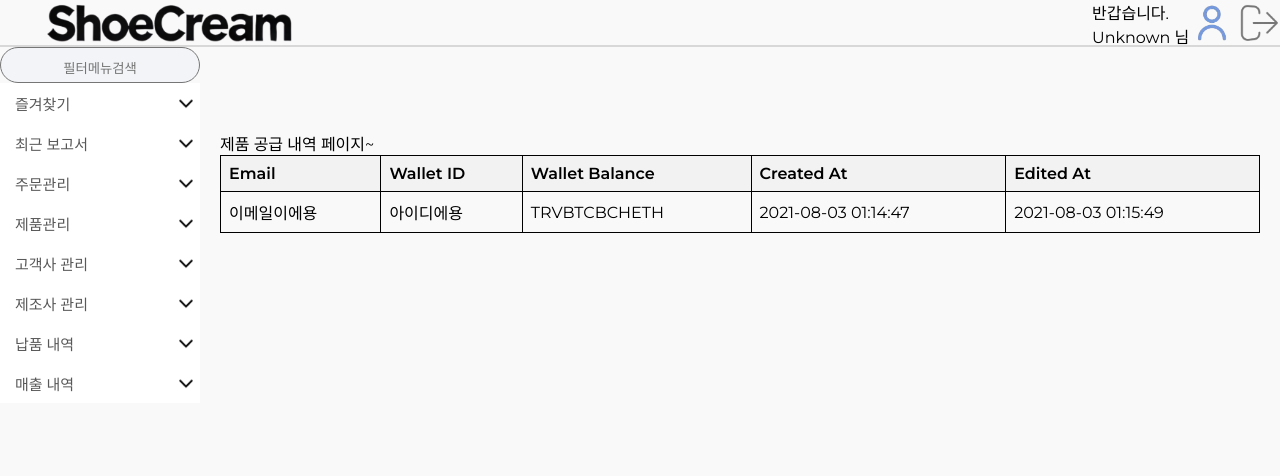
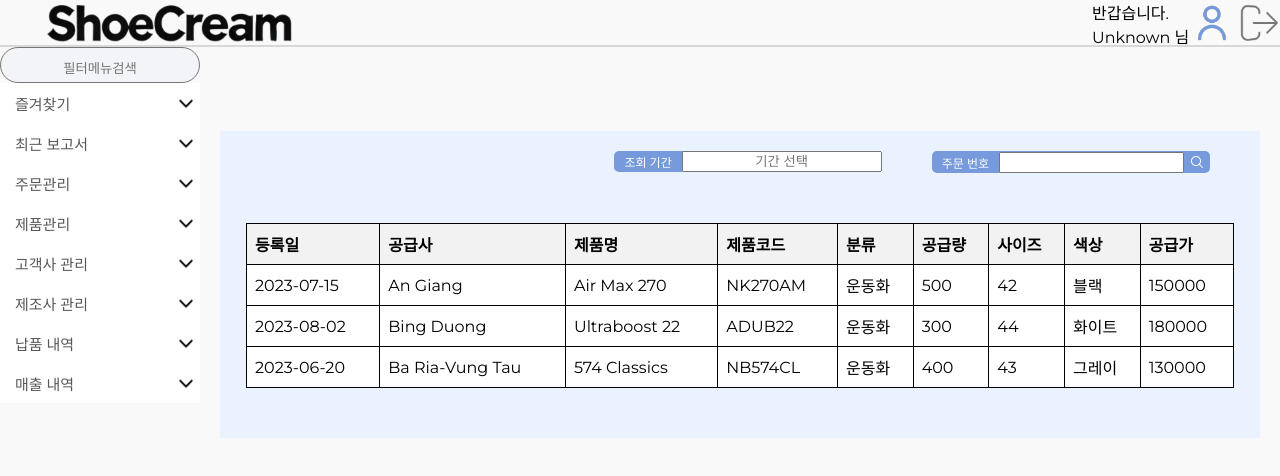
Before and after one commit to shoe-cream/shoecream-frontend, a React (Create React App) app: page /manufacture-history in a window 1280 px wide. Shown: the top 476 px of the page. Built offline with nearby package versions, Linux system fonts and the light colour scheme.

Commit message:
feat ManufactureHistory(#23)

```diff
--- a/package.json
+++ b/package.json
@@ -7,6 +7,7 @@
     "@testing-library/react": "^13.4.0",
     "@testing-library/user-event": "^13.5.0",
     "react": "^18.3.1",
+    "react-datepicker": "^7.3.0",
     "react-dom": "^18.3.1",
     "react-router-dom": "6.26.1",
     "react-scripts": "5.0.1",
--- a/src/components/Table/ReactTable.css
+++ b/src/components/Table/ReactTable.css
@@ -1,6 +1,9 @@
 table {
-    width: 100%;
+    width: 95%;
+    margin-top: 50px;
+    margin-bottom: 50px;
     border-collapse: collapse; /* 테이블 셀 사이에 중복된 경계를 제거 */
+    background-color: white;
 }
 
 th, td {
--- /dev/null
+++ b/src/components/datepicker/DateRangePicker.css
@@ -0,0 +1,24 @@
+.date-range-picker-container{
+    display: flex;
+    height: 21px;
+    background-color: #769adc;
+    border-radius: 5px;
+    align-items: center;
+}
+.date-range-picker-label{
+    display: flex;
+    height: 100%;
+    font-size: 12px;
+    padding-left: 10px;
+    padding-right: 10px;
+    color: white;
+    align-items: center;
+}
+.date-range-picker{
+    width: 200px;
+    height: 100%;
+    text-align: center;
+    /* margin-right: 15px; */
+    outline: none;
+    box-sizing: border-box;
+}
--- /dev/null
+++ b/src/components/datepicker/DateRangePicker.js
@@ -0,0 +1,28 @@
+import React, { useState } from 'react';
+import DatePicker from 'react-datepicker';
+import 'react-datepicker/dist/react-datepicker.css';
+import './DateRangePicker.css';
+
+const DateRangePicker = () => {
+  const [dateRange, setDateRange] = useState([null, null]);
+  const [startDate, endDate] = dateRange;
+
+  return (
+    <div className='date-range-picker-container'>
+      <div className='date-range-picker-label'>조회 기간</div>
+      <DatePicker className='date-range-picker'
+        selectsRange={true}
+        startDate={startDate}
+        endDate={endDate}
+        onChange={(update) => {
+          setDateRange(update);
+        }}
+        isClearable={true}
+        dateFormat="yyyy/MM/dd"
+        placeholderText="기간 선택"
+      />
+    </div>
+  );
+};
+
+export default DateRangePicker;
--- /dev/null
+++ b/src/pages/history/HistoryPage.css
@@ -0,0 +1,37 @@
+.history-container{
+    width: 100%;
+    background-color: rgb(234, 242, 255);
+    display: flex;
+    flex-direction: column;
+    /* justify-content: center; */
+    align-items: center;
+}
+.condition-container{
+    margin-top: 20px;
+    margin-left: auto;
+    margin-right: 50px;
+    display: flex;
+}
+.condition-search-box{
+    display: flex;
+    margin-left: 50px;
+    background-color: #769adc;
+    height: 22px;
+    align-items: center;
+    border-radius: 5px;
+}
+.condition-search-label{
+    font-size: 12px;
+    margin-left: 10px;
+    margin-right: 10px;
+    color: white;
+}
+.condition-search-button{
+    display: flex;
+    padding-left: 5px;
+    padding-right: 5px;
+    cursor: pointer;
+}
+.condition-search-button img{
+    filter: invert(1) saturate(0) brightness(1000%);
+}
--- a/src/pages/history/ManufactureHistoryPage.js
+++ b/src/pages/history/ManufactureHistoryPage.js
@@ -3,40 +3,91 @@
 import Header from '../../components/header/Header';
 import Sidebar from '../../components/sidebar/Sidebar';
 import ReactTable from '../../components/Table/ReactTable';
+import './HistoryPage.css';
+import DatePicker from 'react-datepicker';
+import DateRangePicker from '../../components/datepicker/DateRangePicker.js';
 
 const ManufactureHistoryPage = () => {
     const columnData = [
         {
-          accessor: 'email',
-          Header: 'Email',
+          accessor: 'created_at',
+          Header: '등록일',
         },
         {
-          accessor: 'walletID',
-          Header: 'Wallet ID',
+          accessor: 'manufacturer',
+          Header: '공급사',
         },
         {
-          accessor: 'coin_list',
-          Header: 'Wallet Balance',
+          accessor: 'item_name',
+          Header: '제품명',
         },
         {
-          accessor: 'created_at',
-          Header: 'Created At',
+          accessor: 'item_code',
+          Header: '제품코드',
         },
         {
-          accessor: 'edited_at',
-          Header: 'Edited At',
+          accessor: 'category',
+          Header: '분류',
+        },
+        {
+          accessor: 'quantity',
+          Header: '공급량',
+        },
+        {
+          accessor: 'size',
+          Header: '사이즈',
+        },
+        {
+          accessor: 'color',
+          Header: '색상',
+        },
+        {
+          accessor: 'unitprice',
+          Header: '공급가',
         },
     ]
 
     const columns = useMemo(() => columnData, []);
 
-    const data = useMemo(() => [{
-        "email": "이메일이에용",
-        "walletID": "아이디에용",
-        "created_at": "2021-08-03 01:14:47",
-        "edited_at": "2021-08-03 01:15:49",
-        "coin_list": ["TRV", "BTC", "BCH", "ETH"]
-    }], [])
+    const data = useMemo(() => [
+      {
+        "created_at": "2023-07-15",      // 등록일
+        "manufacturer": "An Giang",          // 공급사
+        "item_name": "Air Max 270",      // 제품명
+        "item_code": "NK270AM",          // 제품코드
+        "category": "운동화",             // 분류
+        "quantity": 500,                 // 공급량
+        "size": "42",                    // 사이즈
+        "color": "블랙",                 // 색상
+        "unitprice": 150000              // 공급가
+    },
+    {
+        "created_at": "2023-08-02",      // 등록일
+        "manufacturer": "Bing Duong",        // 공급사
+        "item_name": "Ultraboost 22",    // 제품명
+        "item_code": "ADUB22",           // 제품코드
+        "category": "운동화",             // 분류
+        "quantity": 300,                 // 공급량
+        "size": "44",                    // 사이즈
+        "color": "화이트",               // 색상
+        "unitprice": 180000              // 공급가
+    },
+    {
+        "created_at": "2023-06-20",      // 등록일
+        "manufacturer": "Ba Ria-Vung Tau",   // 공급사
+        "item_name": "574 Classics",     // 제품명
+        "item_code": "NB574CL",          // 제품코드
+        "category": "운동화",             // 분류
+        "quantity": 400,                 // 공급량
+        "size": "43",                    // 사이즈
+        "color": "그레이",               // 색상
+        "unitprice": 130000              // 공급가
+    }
+    ], [])
+
+    const search = () => {
+      alert('검색 기능 공사중~')
+    }
 
     return (
         <div>
@@ -44,8 +95,19 @@
             <div className='app-container'>
                 <Sidebar></Sidebar>
                 <div className='app-content-container'>
-                    <div>제품 공급 내역 페이지~</div>
-                    <ReactTable columns={columns} data={data}></ReactTable>
+                    <div className='history-container'>
+                      <div className='condition-container'>
+                        <DateRangePicker></DateRangePicker>
+                        <div className='condition-search-box'>
+                          <div className='condition-search-label'>주문 번호</div>
+                          <input className='condition-input'></input>
+                          <div className='condition-search-button'>
+                            <img src='icons/zoom.png' onClick={() => search()}></img>
+                          </div>
+                        </div>
+                      </div>
+                      <ReactTable columns={columns} data={data}></ReactTable>
+                    </div>
                 </div>
             </div>
         </div>
```
Also changed, not shown: public/icons/zoom.png (added).
